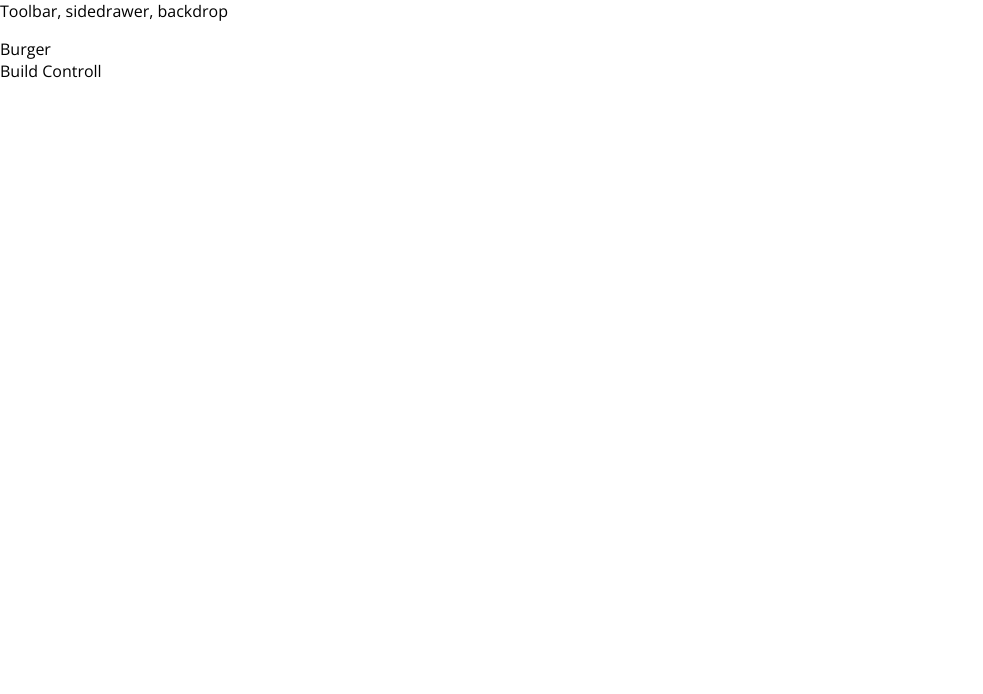
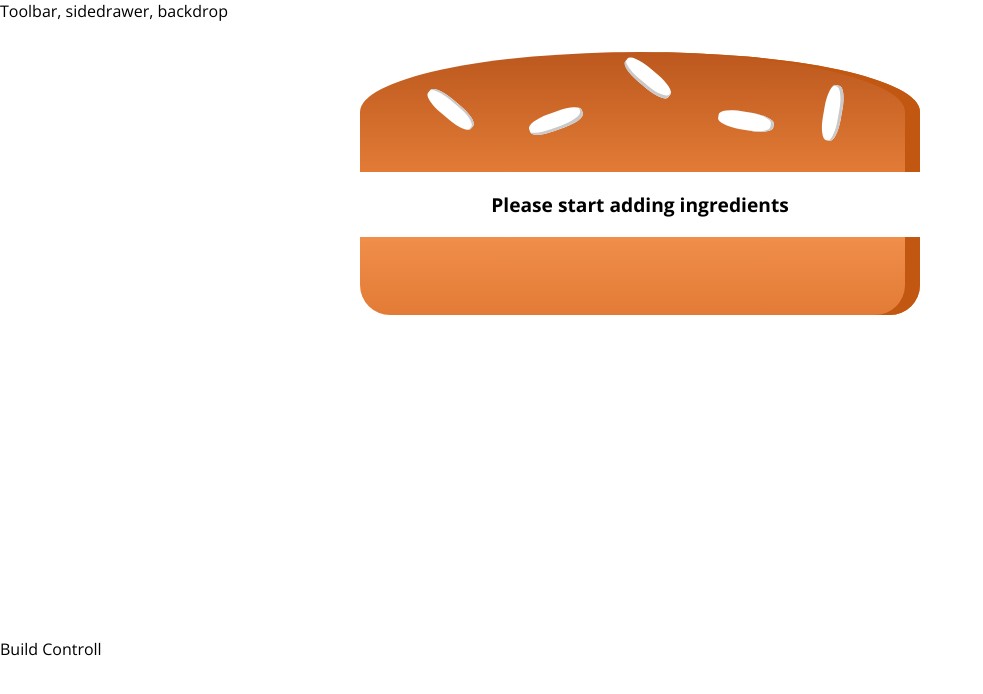
Before and after one commit to csiszaralex/ReactLearnBurgerBuilder, a React (Create React App) app: page / in a window 1280 px wide. Shown: the top 694 px of the page, without its empty margins (0-983 px from the left). Built offline with nearby package versions, Linux system fonts and the light colour scheme.

Commit message:
:sparkles: Done Burger and thei components

```diff
--- a/src/components/burger/Burger.js
+++ b/src/components/burger/Burger.js
@@ -0,0 +1,25 @@
+import classes from './Burger.module.css';
+import BurgerIngredient from './burgerIngredients/BurgerIngredient';
+
+const burger = (props) => {
+	let transformedIngredients = Object.keys(props.ingredients)
+		.map((ingKey) => {
+			return [...Array(props.ingredients[ingKey])].map((_, i) => {
+				return <BurgerIngredient key={ingKey + i} type={ingKey} />;
+			});
+		})
+		.reduce((prev, curr) => {
+			return prev.concat(curr);
+		}, []);
+	if (transformedIngredients.length === 0)
+		transformedIngredients = <p>Please start adding ingredients</p>;
+	return (
+		<div className={classes.Burger}>
+			<BurgerIngredient type='bread-top' />
+			{transformedIngredients}
+			<BurgerIngredient type='bread-bottom' />
+		</div>
+	);
+};
+
+export default burger;
--- /dev/null
+++ b/src/components/burger/Burger.module.css
@@ -0,0 +1,30 @@
+.Burger {
+	width: 100%;
+	margin: auto;
+	height: 250px;
+	overflow: auto;
+	text-align: center;
+	font-weight: bold;
+	font-size: 1.2rem;
+}
+
+@media (min-width: 500px) and (min-height: 400px) {
+	.Burger {
+			width: 350px;
+			height: 300px;
+	}
+}
+
+@media (min-width: 500px) and (min-height: 401px) {
+	.Burger {
+			width: 450px;
+			height: 400px;
+	}
+}
+
+@media (min-width: 1000px) and (min-height: 700px) {
+	.Burger {
+			width: 700px;
+			height: 600px;
+	}
+}
--- a/src/components/burger/burgerIngredients/BurgerIngredient.js
+++ b/src/components/burger/burgerIngredients/BurgerIngredient.js
@@ -1,6 +1,5 @@
 import PropTypes from 'prop-types';
 import { Component } from 'react';
-import BurgerBuilder from '../../../containers/BurgerBuilder/BurgerBuilder';
 import classes from './BurgerIngredient.module.css';
 
 class BurgerIngredient extends Component {
@@ -20,7 +19,7 @@
 				ingredient = <div className={classes.BreadBottom}></div>;
 				break;
 			case 'meat':
-				ingredient = <div className={classes.Meet}></div>;
+				ingredient = <div className={classes.Meat}></div>;
 				break;
 			case 'cheese':
 				ingredient = <div className={classes.Cheese}></div>;
@@ -40,7 +39,7 @@
 	}
 }
 
-BurgerBuilder.propTypes = {
+BurgerIngredient.propTypes = {
 	type: PropTypes.string.isRequired,
 };
 
--- a/src/containers/BurgerBuilder/BurgerBuilder.js
+++ b/src/containers/BurgerBuilder/BurgerBuilder.js
@@ -1,10 +1,20 @@
 import { Component } from 'react';
+import Burger from '../../components/burger/Burger';
 
 class BurgerBuilder extends Component {
+	state = {
+		ingredients: {
+			salad: 0,
+			bacon: 0,
+			cheese: 0,
+			meat: 0,
+		},
+	};
+
 	render() {
 		return (
 			<>
-				<div>Burger</div>
+				<Burger ingredients={this.state.ingredients} />
 				<div>Build Controll</div>
 			</>
 		);
```
